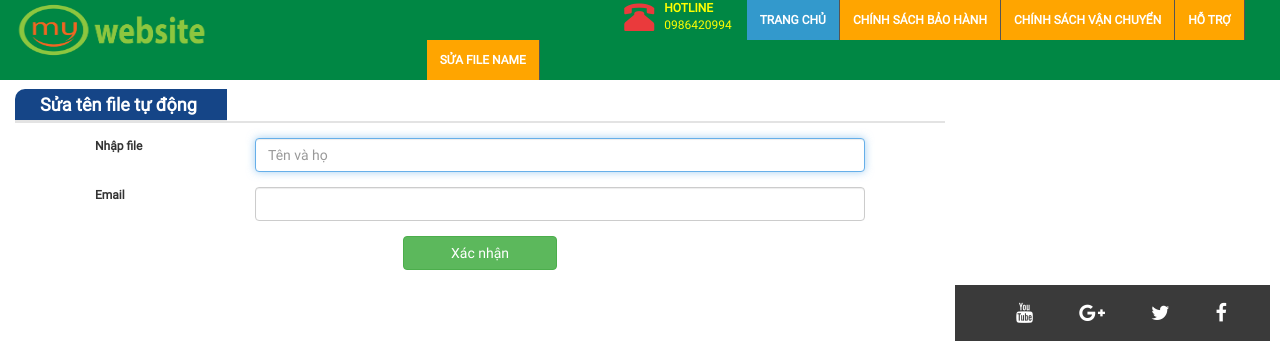
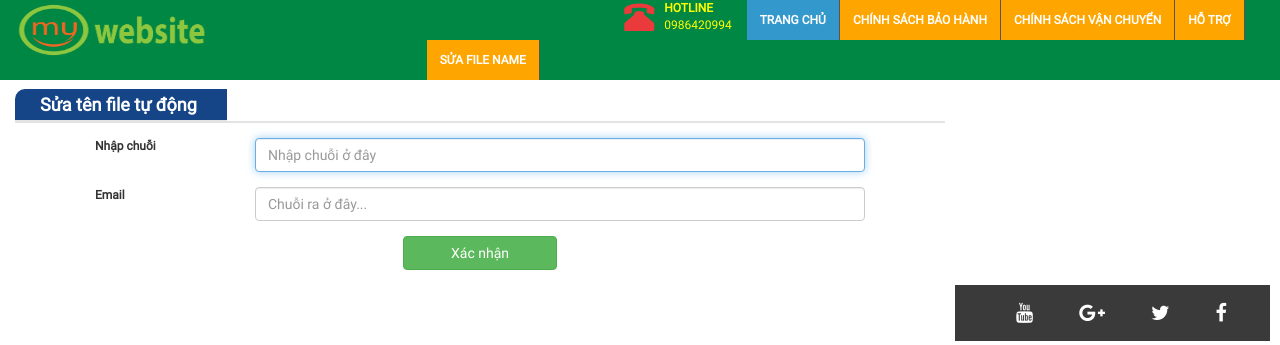
Before and after one commit to vuongnguyen2112/anhvuongketu, a PHP site: page /webphp/chinhsuafilename.php in a window 1280 px wide. Shown: the part 36-381 px from the top of the page. Run offline with PHP 8.4, Linux system fonts and the light colour scheme; data that the repository does not hold is empty.

Commit message:
mod file chinhsuafile.php

```diff
--- a/chinhsuafilename.php
+++ b/chinhsuafilename.php
@@ -19,16 +19,16 @@
 
             <form action="" method="POST" class="form-horizontal formcustome" role="form" style="margin-top: 15px">
 				<div class="form-group">
-					<label class="col-md-2 col-md-offset-1">Nhập file</label>
+					<label class="col-md-2 col-md-offset-1">Nhập chuỗi</label>
 					<div class="col-md-8">
-						<input type="text" autofocus name="name" placeholder="Tên và họ" class="form-control" value="<?php isset($_POST['name']) ? print_r($_POST['name']) : '' ;?>">
+						<input type="text" autofocus name="name" placeholder="Nhập chuỗi ở đây" class="form-control" value="<?php isset($_POST['name']) ? print_r($_POST['name']) : '' ;?>">
 					</div>
 				</div>
 
 				<div class="form-group">
 					<label class="col-md-2 col-md-offset-1">Email</label>
 					<div class="col-md-8">
-						<input type="text" name="email" placeholder="" class="form-control" value="<?php isset($_POST['name']) ? validateFileName($_POST['name']) : ''?>">
+						<input type="text" name="email" placeholder="Chuỗi ra ở đây..." class="form-control" value="<?php isset($_POST['name']) ? validateFileName($_POST['name']) : ''?>">
 					</div>
 				</div>
 
```
